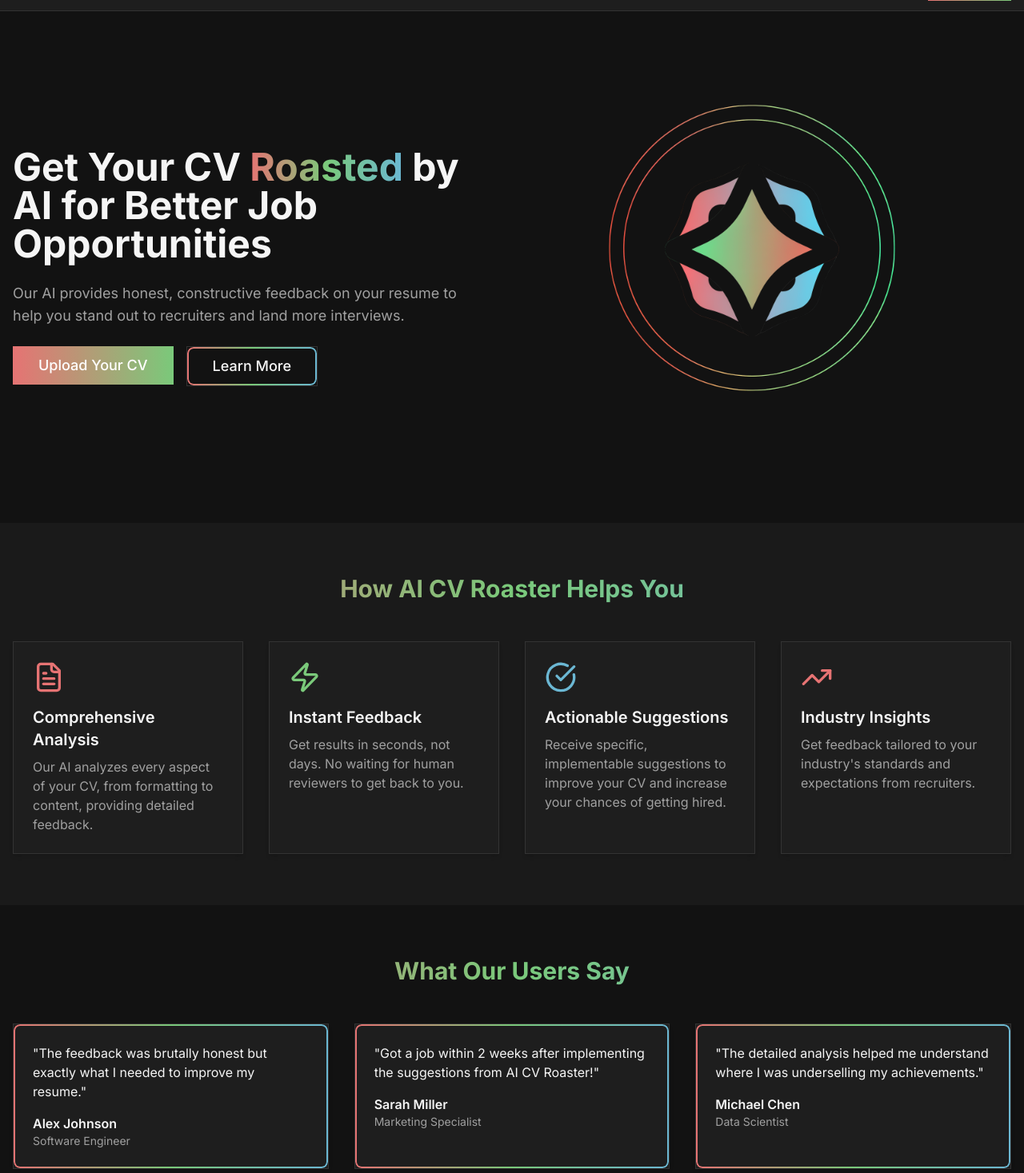
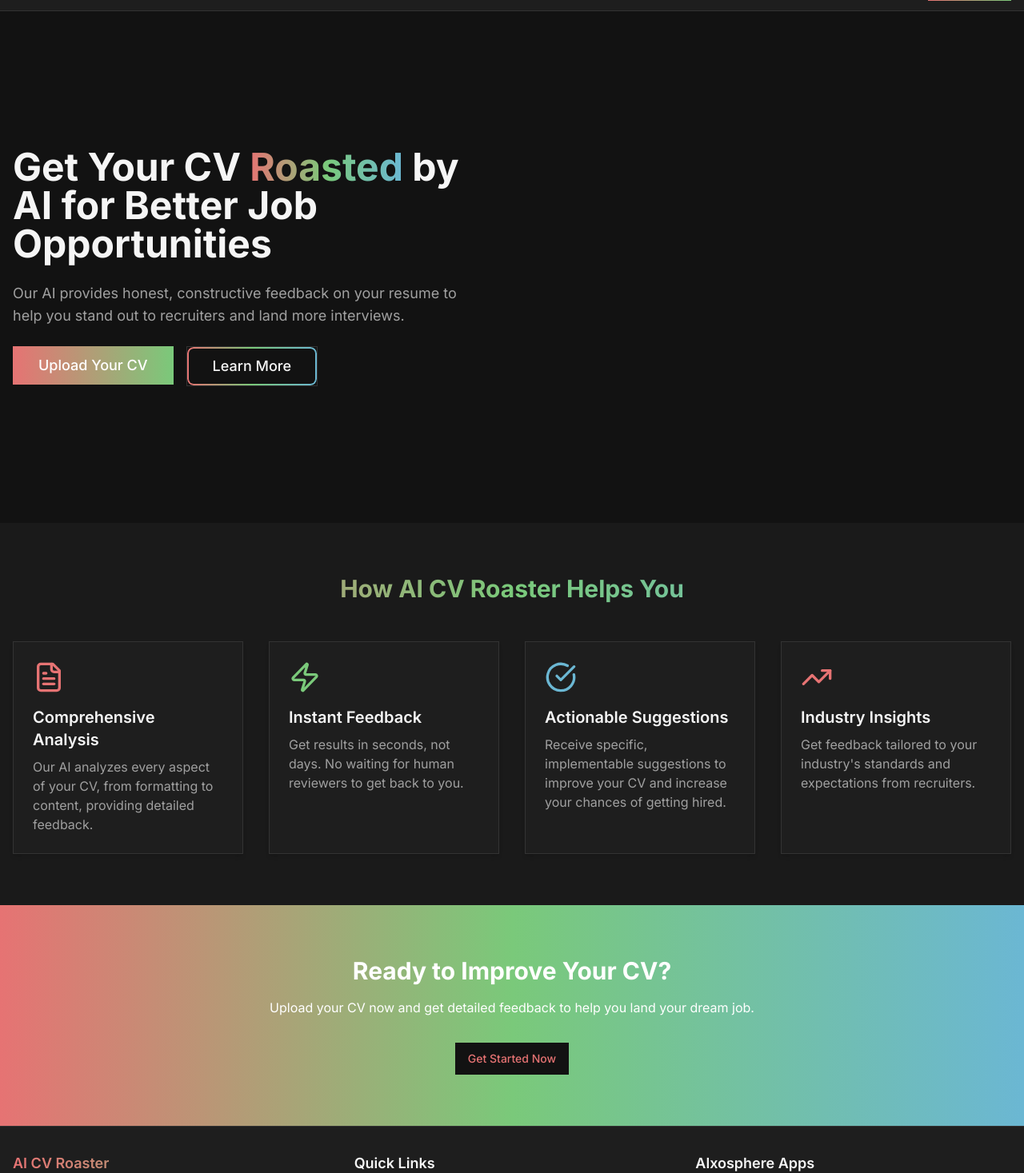
Before and after one commit to DecX-x/CVRoaster, a Next.js app: page / in a window 1280 px wide. Shown: the part 51-1518 px from the top of the page at 80% size. Built offline with nearby package versions, Linux system fonts and the light colour scheme.

Commit message:
Remove testimonials section from the home page and clean up hero section image code

```diff
--- a/app/page.tsx
+++ b/app/page.tsx
@@ -9,43 +9,6 @@ export default function Home() {
       <HeroSection />
       <FeaturesSection />
 
-      {/* Testimonials Section */}
-      <section className="py-16 bg-[#121212]">
-        <div className="container mx-auto px-4">
-          <h2 className="text-3xl font-bold text-center mb-12 gradient-text">What Our Users Say</h2>
-
-          <div className="grid grid-cols-1 md:grid-cols-3 gap-8">
-            {[
-              {
-                quote: "The feedback was brutally honest but exactly what I needed to improve my resume.",
-                author: "Alex Johnson",
-                role: "Software Engineer",
-              },
-              {
-                quote: "Got a job within 2 weeks after implementing the suggestions from AI CV Roaster!",
-                author: "Sarah Miller",
-                role: "Marketing Specialist",
-              },
-              {
-                quote: "The detailed analysis helped me understand where I was underselling my achievements.",
-                author: "Michael Chen",
-                role: "Data Scientist",
-              },
-            ].map((testimonial, index) => (
-              <div
-                key={index}
-                className="p-6 rounded-lg shadow-md gradient-border bg-[#1e1e1e] border border-[#333333]"
-              >
-                <p className="text-[#f5f5f5] mb-4">"{testimonial.quote}"</p>
-                <div>
-                  <p className="font-semibold text-[#f5f5f5]">{testimonial.author}</p>
-                  <p className="text-sm text-[#a0a0a0]">{testimonial.role}</p>
-                </div>
-              </div>
-            ))}
-          </div>
-        </div>
-      </section>
 
       {/* CTA Section */}
       <section className="py-16 gradient-bg text-white">
--- a/components/home/hero-section.tsx
+++ b/components/home/hero-section.tsx
@@ -33,13 +33,7 @@ export default function HeroSection() {
 
           <div className="flex-1 flex justify-center">
             <div className="relative w-full max-w-md aspect-square">
-              <Image
-                src="/logo.png"
-                alt="CV Analysis Illustration"
-                width={400}
-                height={400}
-                className="object-contain"
-              />
+
             </div>
           </div>
         </div>
```
